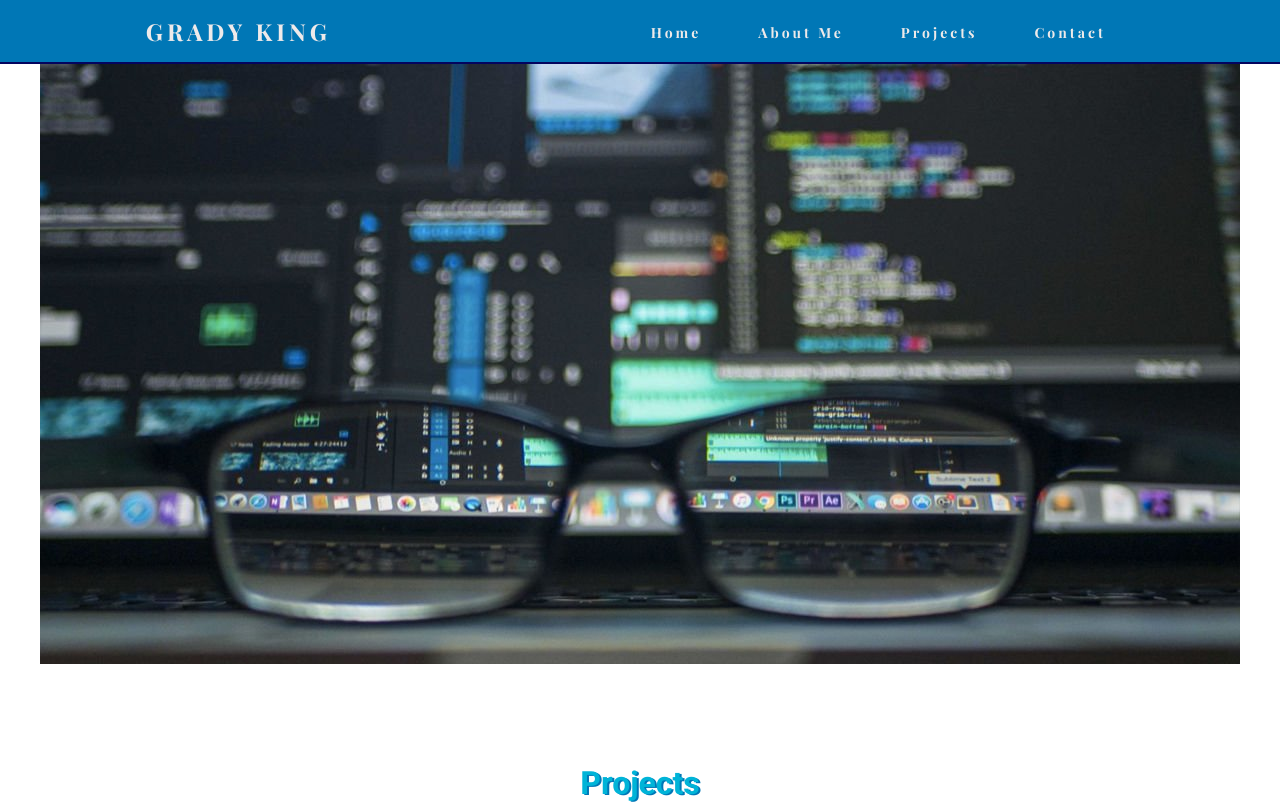
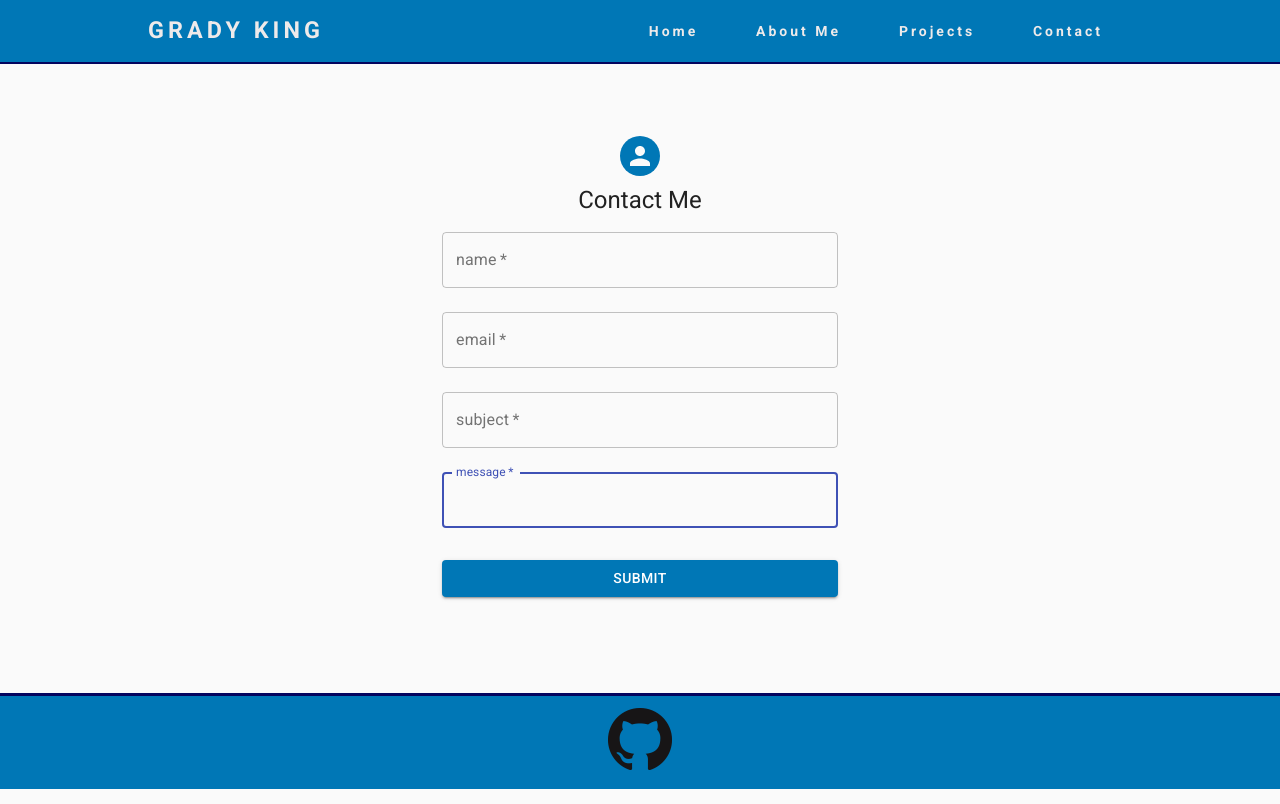
Before and after one commit to gradyki/Portfolio-Site, a React (Create React App) app in the folder client/: page /contact in a window 1280 px wide. Shown: the top 804 px of the page. Built offline with nearby package versions, Linux system fonts and the light colour scheme; a web font is replaced by a local one.

Commit message:
contact page works

```diff
--- a/client/package.json
+++ b/client/package.json
@@ -7,6 +7,8 @@
     "@testing-library/jest-dom": "^5.11.9",
     "@testing-library/react": "^11.2.5",
     "@testing-library/user-event": "^12.8.3",
+    "emailjs": "^3.4.0",
+    "emailjs-com": "^2.6.4",
     "react": "^17.0.1",
     "react-dom": "^17.0.1",
     "react-elastic-carousel": "^0.11.2",
--- a/client/src/App.js
+++ b/client/src/App.js
@@ -4,6 +4,7 @@ import Layout from './components/Layout/Layout'
 import Home from './screens/Home/Home'
 import About from './screens/About/About'
 import Projects from './screens/Projects/Projects'
+import Contact from './screens/Contact/Contact'
 
 function App() {
   return (
@@ -11,6 +12,9 @@ function App() {
       <Switch>
         <Route path='/about'>
 <About />
+        </Route>
+        <Route path='/contact'>
+          <Contact />
         </Route>
         <Route path='/projects'>
           <Projects />
--- a/client/src/components/Nav/Nav.jsx
+++ b/client/src/components/Nav/Nav.jsx
@@ -25,7 +25,7 @@ export default function Nav() {
           <Link to="/projects">Projects</Link>
         </li>
         <li>
-          <Link to="/">Contact</Link>
+          <Link to="/contact">Contact</Link>
         </li>
       </ul>
       <div className="burger" onClick={() => setToggleClasses((prev) => !prev)}>
--- /dev/null
+++ b/client/src/screens/Contact/Contact.jsx
@@ -0,0 +1,121 @@
+import "./Contact.css";
+import Typography from "@material-ui/core/Typography";
+import { makeStyles } from "@material-ui/core/styles";
+import Container from "@material-ui/core/Container";
+import Button from "@material-ui/core/Button";
+import CssBaseline from "@material-ui/core/CssBaseline";
+import TextField from "@material-ui/core/TextField";
+import Avatar from "@material-ui/core/Avatar";
+import emailjs from "emailjs-com";
+
+const useStyles = makeStyles((theme) => ({
+  paper: {
+    marginTop: theme.spacing(8),
+    display: "flex",
+    flexDirection: "column",
+    alignItems: "center",
+  },
+  avatar: {
+    margin: theme.spacing(1),
+    backgroundColor: "#0077b6",
+  },
+  form: {
+    width: "100%",
+    marginTop: theme.spacing(1),
+  },
+  submit: {
+    margin: theme.spacing(3, 0, 2),
+  },
+}));
+
+export default function Contact() {
+  const classes = useStyles();
+
+  function sendEmail(e) {
+    e.preventDefault();
+    emailjs
+      .sendForm(
+        "service_gk7yj3j",
+        "template_fyg10gj",
+        e.target,
+        "user_TgofTxejuAGWhKX68G2Ol"
+      )
+      .then(
+        (result) => {
+          console.log(result.text);
+        },
+        (error) => {
+          console.log(error.text);
+        }
+      );
+    e.target.reset();
+  }
+
+  return (
+    <Container component="main" maxWidth="xs">
+      <CssBaseline />
+      <div className={classes.paper}>
+        <Avatar className={classes.avatar}></Avatar>
+        <Typography component="h1" variant="h5">
+          Contact Me
+        </Typography>
+        <form onSubmit={sendEmail}>
+          <TextField
+            variant="outlined"
+            margin="normal"
+            required
+            fullWidth
+            id="name"
+            label="name"
+            name="name"
+            autoComplete="name"
+            autoFocus
+          />
+          <TextField
+            variant="outlined"
+            margin="normal"
+            required
+            fullWidth
+            id="email"
+            label="email"
+            name="email"
+            autoComplete="email"
+            autoFocus
+          />
+          <TextField
+            variant="outlined"
+            margin="normal"
+            required
+            fullWidth
+            id="subject"
+            label="subject"
+            name="subject"
+            autoComplete="subject"
+            autoFocus
+          />
+          <TextField
+            variant="outlined"
+            size="medium"
+            margin="normal"
+            required
+            fullWidth
+            id="message"
+            label="message"
+            name="message"
+            autoComplete="message"
+            autoFocus
+          />
+          <Button
+            type="submit"
+            fullWidth
+            variant="contained"
+            color="primary"
+            className={classes.submit}
+          >
+            Submit
+          </Button>
+        </form>
+      </div>
+    </Container>
+  );
+}
```
Also changed, not shown: client/src/screens/Contact/Contact.css (added), 1 other file (tests, documents, lock files or other folders).
